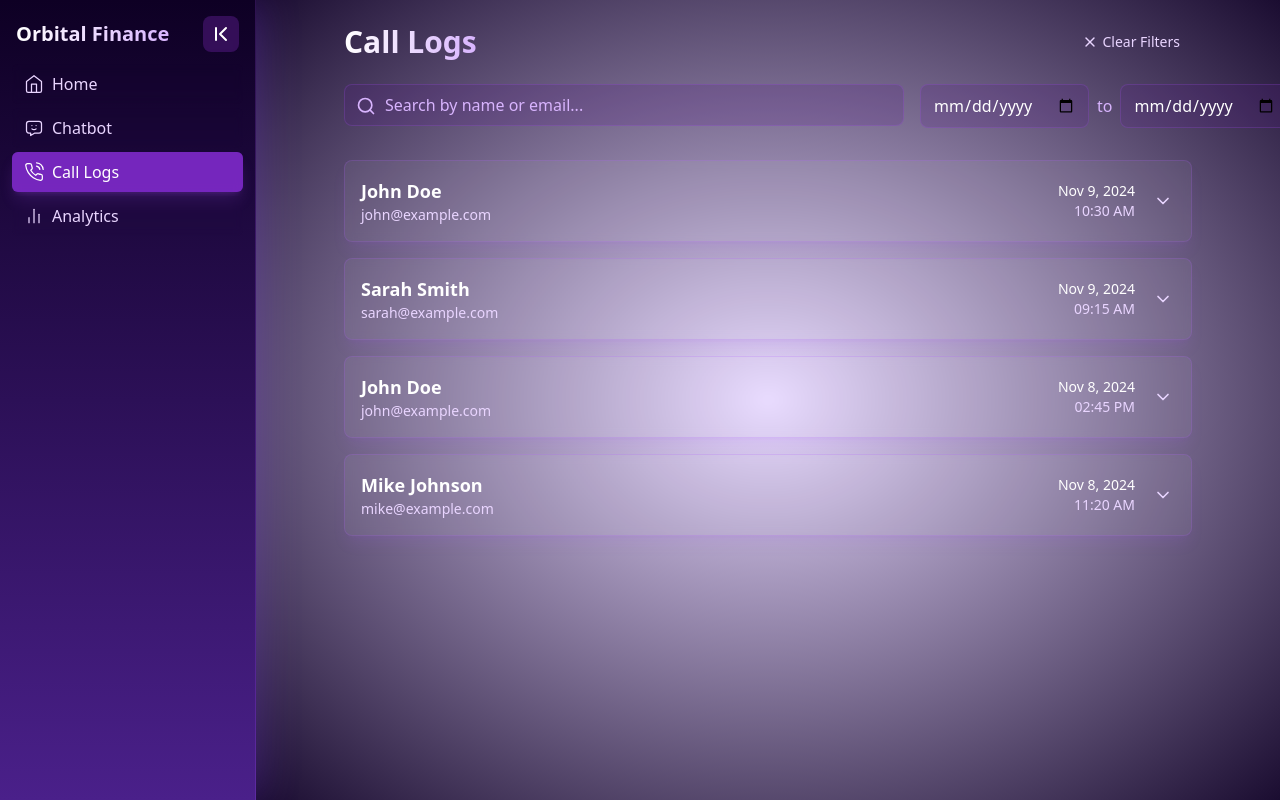
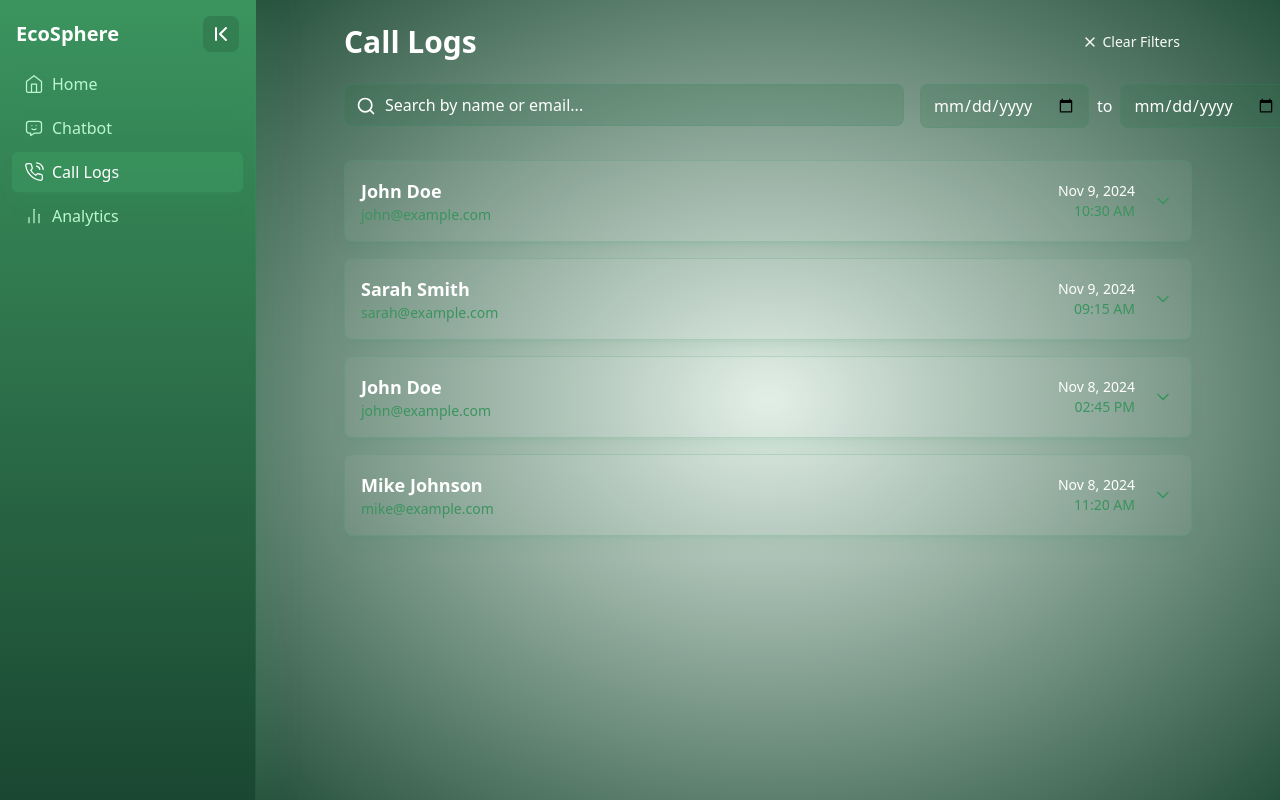
Before and after one commit to Abhyuday-Goyal/Terrapins-Planet-FWD, a React (Vite) app in the folder frontend/: page /calllogs in a window 1280 px wide. Built offline with nearby package versions, Linux system fonts and the light colour scheme.

Commit message:
Full green (almost)

```diff
--- a/frontend/src/components/CallLogs.jsx
+++ b/frontend/src/components/CallLogs.jsx
@@ -76,7 +76,7 @@ const CallLogItem = ({ log, isExpanded, onToggle }) => {
     <motion.div
       layout="position"
       initial={false}
-      className="backdrop-blur-sm bg-white/5 rounded-lg mb-4 overflow-hidden border border-purple-500/20 shadow-lg shadow-purple-500/10"
+      className="backdrop-blur-sm bg-white/5 rounded-lg mb-4 overflow-hidden border border-[#3B945E]/20 shadow-lg shadow-[#3B945E]/10"
     >
       <motion.div layout="position" className="p-4">
         <div
@@ -92,7 +92,7 @@ const CallLogItem = ({ log, isExpanded, onToggle }) => {
                 >
                   {log.name}
                 </motion.h3>
-                <motion.p layout="position" className="text-sm text-purple-200">
+                <motion.p layout="position" className="text-sm text-[#3B945E]">
                   {log.email}
                 </motion.p>
               </div>
@@ -103,7 +103,7 @@ const CallLogItem = ({ log, isExpanded, onToggle }) => {
                 >
                   {formattedDate}
                 </motion.p>
-                <motion.p layout="position" className="text-sm text-purple-200">
+                <motion.p layout="position" className="text-sm text-[#3B945E]">
                   {formattedTime}
                 </motion.p>
               </div>
@@ -116,7 +116,7 @@ const CallLogItem = ({ log, isExpanded, onToggle }) => {
             transition={{ duration: 0.2 }}
             className="ml-4 w-6 h-6 flex items-center justify-center"
           >
-            <ChevronDown className="text-purple-200 w-5 h-5" />
+            <ChevronDown className="text-[#3B945E] w-5 h-5" />
           </motion.div>
         </div>
 
@@ -155,11 +155,11 @@ const CallLogItem = ({ log, isExpanded, onToggle }) => {
                 },
               }}
             >
-              <div className="bg-purple-900/30 rounded-lg p-4">
-                <h4 className="text-sm font-medium text-purple-200 mb-2">
+              <div className="bg-[#2C6E49]/30 rounded-lg p-4">
+                <h4 className="text-sm font-medium text-[#3B945E] mb-2">
                   Call Summary
                 </h4>
-                <p className="text-sm text-purple-100 leading-relaxed">
+                <p className="text-sm text-white/90 leading-relaxed">
                   {log.summary}
                 </p>
               </div>
@@ -201,20 +201,20 @@ const CallLogs = () => {
       className="min-h-screen w-full"
       style={{
         background:
-          'radial-gradient(75% 75% at center, rgb(140,69,255,.2) 0%, rgb(14,0,36) 100%)',
+          'radial-gradient(75% 75% at center, rgba(59,148,94,0.15) 0%, rgb(26,71,49) 100%)',
       }}
     >
       <div className="p-6 max-w-4xl mx-auto">
         <div className="mb-8">
           <div className="flex justify-between items-center mb-6">
-            <h1 className="text-3xl font-bold bg-gradient-to-r from-white to-purple-300 text-transparent bg-clip-text">
+            <h1 className="text-3xl font-bold bg-gradient-to-r from-white to-[#ffffff] text-transparent bg-clip-text">
               Call Logs
             </h1>
             <motion.button
               whileHover={{ scale: 1.05 }}
               whileTap={{ scale: 0.95 }}
               onClick={clearFilters}
-              className="flex items-center px-3 py-2 text-sm text-purple-200 hover:text-white"
+              className="flex items-center px-3 py-2 text-sm text-[#fafafa] hover:text-white"
             >
               <X size={16} className="mr-1" />
               Clear Filters
@@ -224,13 +224,13 @@ const CallLogs = () => {
           <div className="grid grid-cols-1 sm:grid-cols-2 lg:grid-cols-3 gap-4 mb-6">
             <div className="relative col-span-1 sm:col-span-2">
               <Search
-                className="absolute left-3 top-1/2 transform -translate-y-1/2 text-purple-300"
+                className="absolute left-3 top-1/2 transform -translate-y-1/2 text-[#ffffff]"
                 size={20}
               />
               <input
                 type="text"
                 placeholder="Search by name or email..."
-                className="w-full pl-10 pr-4 py-2 bg-purple-900/20 border border-purple-500/20 rounded-lg focus:outline-none focus:ring-2 focus:ring-purple-500 text-white placeholder-purple-300"
+                className="w-full pl-10 pr-4 py-2 bg-[#2C6E49]/20 border border-[#3B945E]/20 rounded-lg focus:outline-none focus:ring-2 focus:ring-[#3B945E] text-white placeholder-[#ffffff]"
                 value={searchTerm}
                 onChange={(e) => setSearchTerm(e.target.value)}
               />
@@ -239,14 +239,14 @@ const CallLogs = () => {
             <div className="flex gap-2">
               <input
                 type="date"
-                className="flex-1 px-3 py-2 bg-purple-900/20 border border-purple-500/20 rounded-lg focus:outline-none focus:ring-2 focus:ring-purple-500 text-white"
+                className="flex-1 px-3 py-2 bg-[#2C6E49]/20 border border-[#3B945E]/20 rounded-lg focus:outline-none focus:ring-2 focus:ring-[#ffffff] text-white"
                 value={startDate}
                 onChange={(e) => setStartDate(e.target.value)}
               />
-              <span className="flex items-center text-purple-300">to</span>
+              <span className="flex items-center text-[#ffffff]">to</span>
               <input
                 type="date"
-                className="flex-1 px-3 py-2 bg-purple-900/20 border border-purple-500/20 rounded-lg focus:outline-none focus:ring-2 focus:ring-purple-500 text-white"
+                className="flex-1 px-3 py-2 bg-[#2C6E49]/20 border border-[#3B945E]/20 rounded-lg focus:outline-none focus:ring-2 focus:ring-[#3B945E] text-white"
                 value={endDate}
                 onChange={(e) => setEndDate(e.target.value)}
               />
--- a/frontend/src/components/Hero.jsx
+++ b/frontend/src/components/Hero.jsx
@@ -109,7 +109,7 @@ export const Hero = () => {
 
       <div className="container relative mt-16">
         <h1 className="text-8xl md:text-[168px] md:leading-none bg-white font-semibold tracking-tighter bg-[radial-gradient(100%_100%_at_top_left,white,white,rgb(59,148,94,.5))] text-transparent bg-clip-text text-center">
-          EcoSphere AI
+          EcoSphere
         </h1>
         <p className="text-lg md:text-xl text-white/70 mt-5 text-center max-w-xl mx-auto">
           Empowering businesses with AI-driven calls, real-time data, and analysis for smarter growth.
--- a/frontend/src/components/SideNavBar.jsx
+++ b/frontend/src/components/SideNavBar.jsx
@@ -15,7 +15,6 @@ export default function SideNavigationBar({
   const [isLoading, setIsLoading] = useState(true);
   const location = useLocation();
 
-  // Handle initial loading state
   useEffect(() => {
     setIsLoading(false);
   }, []);
@@ -44,7 +43,7 @@ export default function SideNavigationBar({
   ];
 
   if (isLoading) {
-    return null; // Prevent flash of content during initial load
+    return null;
   }
 
   return (
@@ -58,11 +57,11 @@ export default function SideNavigationBar({
         className="fixed top-0 left-0 h-screen overflow-hidden z-10"
         style={{
           background:
-            'linear-gradient(to bottom, rgb(14,0,36), rgb(74,32,138))',
-          boxShadow: '0 0 40px rgba(140,69,255,0.3)',
+            'linear-gradient(to bottom, #3B945E, #2C6E49, #1A4731)',
+          boxShadow: '0 0 40px rgba(59,148,94,0.3)',
         }}
       >
-        <nav className="h-full flex flex-col text-white border-r border-purple-500/20">
+        <nav className="h-full flex flex-col text-white border-r border-[#3B945E]/20">
           <div className="p-4 pb-2 flex justify-between items-center">
             <AnimatePresence mode="wait">
               {expanded && (
@@ -74,9 +73,9 @@ export default function SideNavigationBar({
                 >
                   <Link
                     to="/"
-                    className="text-xl font-bold bg-gradient-to-r from-white to-purple-300 text-transparent bg-clip-text"
+                    className="text-xl font-bold bg-gradient-to-r from-white to-[#ffffff] text-transparent bg-clip-text"
                   >
-                    Orbital Finance
+                    EcoSphere
                   </Link>
                 </motion.div>
               )}
@@ -84,11 +83,11 @@ export default function SideNavigationBar({
             <motion.button
               whileHover={{
                 scale: 1.1,
-                backgroundColor: 'rgba(140,69,255,0.5)',
+                backgroundColor: 'rgba(59,148,94,0.5)',
               }}
               whileTap={{ scale: 0.9 }}
               onClick={() => setExpanded((curr) => !curr)}
-              className="p-1.5 rounded-lg bg-purple-900/50 hover:bg-purple-800/50 transition-colors duration-200 backdrop-blur-sm"
+              className="p-1.5 rounded-lg bg-[#2C6E49]/50 hover:bg-[#3B945E]/50 transition-colors duration-200 backdrop-blur-sm"
             >
               {expanded ? <ChevronFirst /> : <ChevronLast />}
             </motion.button>
@@ -131,15 +130,15 @@ function SidebarItem({ to, icon, text, onClick, active, expanded }) {
             transition-all duration-200 ease-in-out backdrop-blur-sm
             ${
               active
-                ? 'bg-purple-600/50 text-white shadow-lg shadow-purple-500/20'
-                : 'text-purple-200 hover:bg-purple-800/30 hover:text-white'
+                ? 'bg-[#3B945E]/50 text-white shadow-lg shadow-[#3B945E]/20'
+                : 'text-green-200 hover:bg-[#2C6E49]/30 hover:text-white'
             }
           `}
         >
           {active && (
             <motion.div
               layoutId="activeIndicator"
-              className="absolute inset-0 bg-purple-600/50 rounded-md"
+              className="absolute inset-0 bg-[#3B945E]/50 rounded-md"
               initial={false}
               animate={{ opacity: 1 }}
               transition={{ duration: 0.2 }}
```
Also changed, not shown: frontend/src/components/ChatContainer.jsx (+13 -13 lines).
